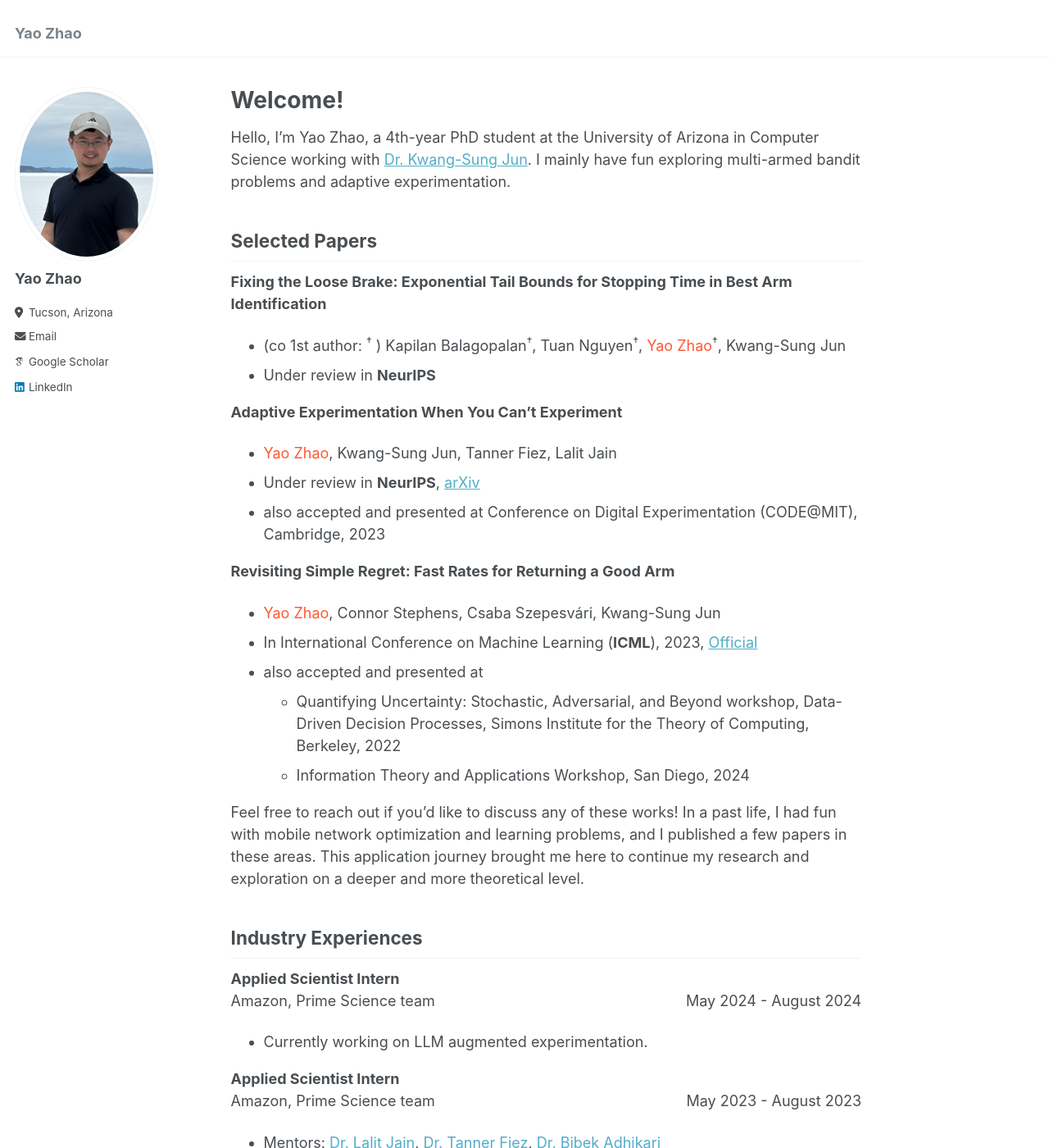
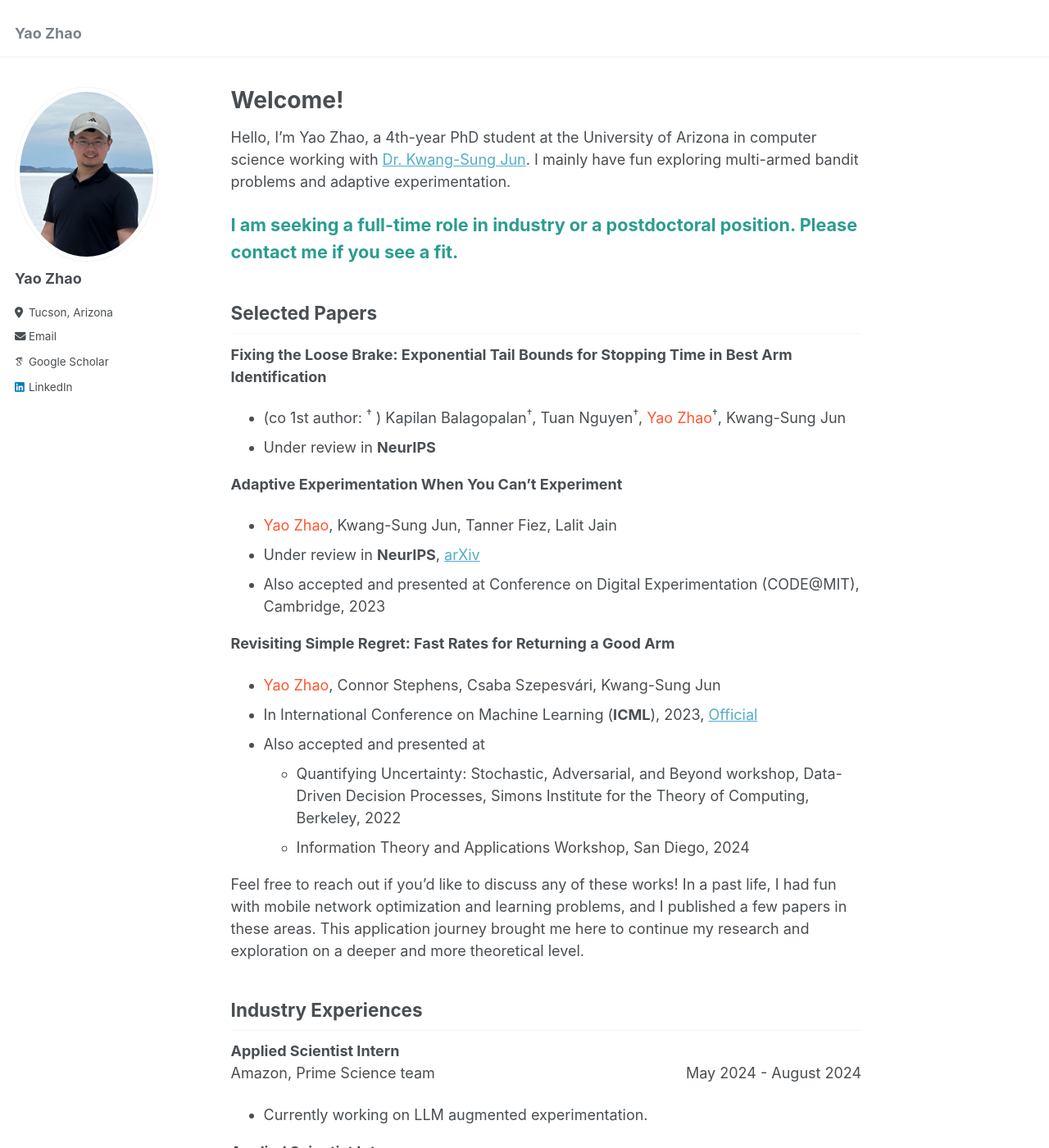
Before and after one commit to meyaozhao/meyaozhao.github.io, a Jekyll site: the page built from _pages/about.md, in a window 1280 px wide and 1400 px high. Shown: the whole window at 82% size. Built offline with Jekyll 4.4.1, drawn with Linux system fonts in a browser that asks for light colours; some web fonts are replaced; some of the changed text lies outside the part shown.

Commit message:
seeking new role

```diff
--- a/_pages/about.md
+++ b/_pages/about.md
@@ -12,7 +12,11 @@ redirect_from:
 
 # Welcome!
 
-Hello, I'm Yao Zhao, a 4th-year PhD student at the University of Arizona in Computer Science working with [Dr. Kwang-Sung Jun](https://kwangsungjun.github.io/). I mainly have fun exploring multi-armed bandit problems and adaptive experimentation.
+Hello, I'm Yao Zhao, a 4th-year PhD student at the University of Arizona in computer science working with [Dr. Kwang-Sung Jun](https://kwangsungjun.github.io/). I mainly have fun exploring multi-armed bandit problems and adaptive experimentation.
+
+<span style="font-size: 1.2em; color: #2a9d8f; font-weight: bold;">
+I am seeking a full-time role in industry or a postdoctoral position. Please contact me if you see a fit.
+</span>
 
 ## Selected Papers
 
@@ -23,12 +27,12 @@ Hello, I'm Yao Zhao, a 4th-year PhD student at the University of Arizona in Comp
 **Adaptive Experimentation When You Can't Experiment**
    - <span style="color: #ff5733;">Yao Zhao</span>, Kwang-Sung Jun, Tanner Fiez, Lalit Jain
    - Under review in **NeurIPS**, [arXiv](https://arxiv.org/pdf/2406.10738)
-   - also accepted and presented at Conference on Digital Experimentation (CODE@MIT), Cambridge, 2023
+   - Also accepted and presented at Conference on Digital Experimentation (CODE@MIT), Cambridge, 2023
 
 **Revisiting Simple Regret: Fast Rates for Returning a Good Arm**
    - <span style="color: #ff5733;">Yao Zhao</span>, Connor Stephens, Csaba Szepesvári, Kwang-Sung Jun
    - In International Conference on Machine Learning (**ICML**), 2023, [Official](https://proceedings.mlr.press/v202/zhao23g/zhao23g.pdf)
-   - also accepted and presented at
+   - Also accepted and presented at
      - Quantifying Uncertainty: Stochastic, Adversarial, and Beyond workshop, Data-Driven Decision Processes, Simons Institute for the Theory of Computing, Berkeley, 2022
      - Information Theory and Applications Workshop, San Diego, 2024
 
@@ -51,4 +55,4 @@ Amazon, Prime Science team <span style="float: right;">May 2023 - August 2023</s
 
 ## Professional Services
 
-I've served as reviewer for major ML conferences, including ICML, NeurIPS, AISTATS, ICLR etc.
+I've served as a reviewer for major ML conferences, including ICML, NeurIPS, AISTATS, ICLR etc.
```
